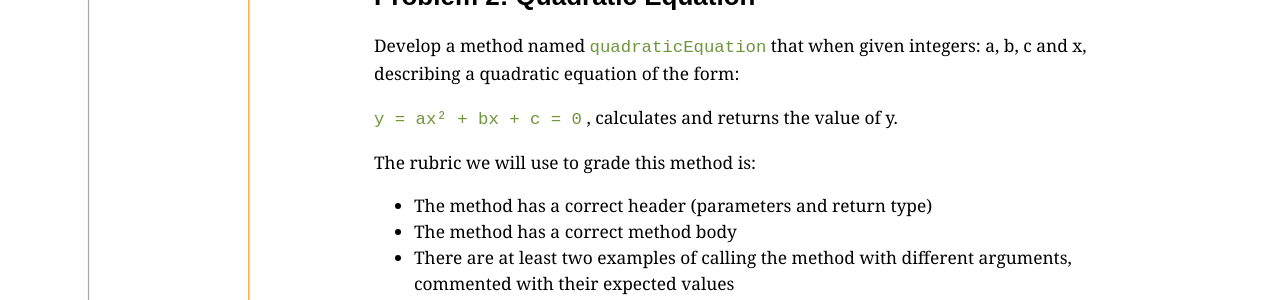
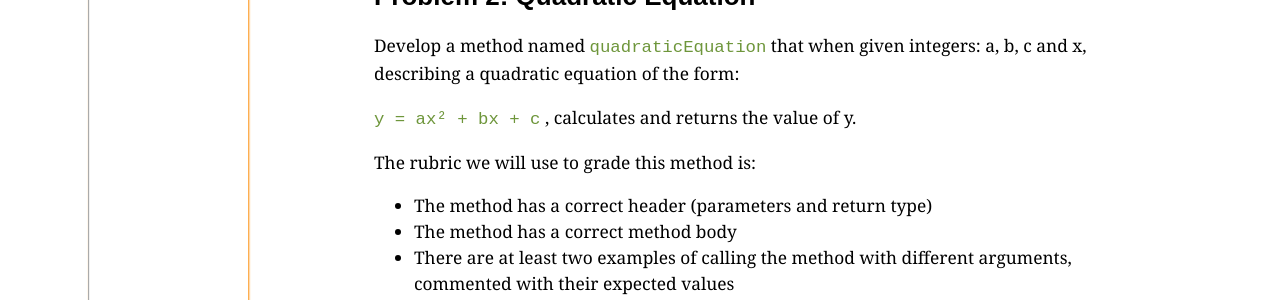
Before and after one commit to ucsd-cse11-w24/ucsd-cse11-w24.github.io, a Jekyll site: the page built from _assignments/pa1.md, in a window 1280 px wide and 900 px high, scrolled down 5976 px. Shown: the part 150-450 px from the top of the window. Built offline with Jekyll 4.4.1, drawn with Linux system fonts in a browser that asks for light colours.

Commit message:
Update pa1.md

````diff
--- a/_assignments/pa1.md
+++ b/_assignments/pa1.md
@@ -195,7 +195,7 @@ The rubric we will use to grade this method is:
 ## Problem 2: Quadratic Equation
 Develop a method named ```quadraticEquation``` that when given integers: a, b, c and x, describing a quadratic equation of the form:
 
-```y = ax² + bx + c = 0``` , calculates and returns the value of y.
+```y = ax² + bx + c``` , calculates and returns the value of y.
 
 The rubric we will use to grade this method is:
 
````
